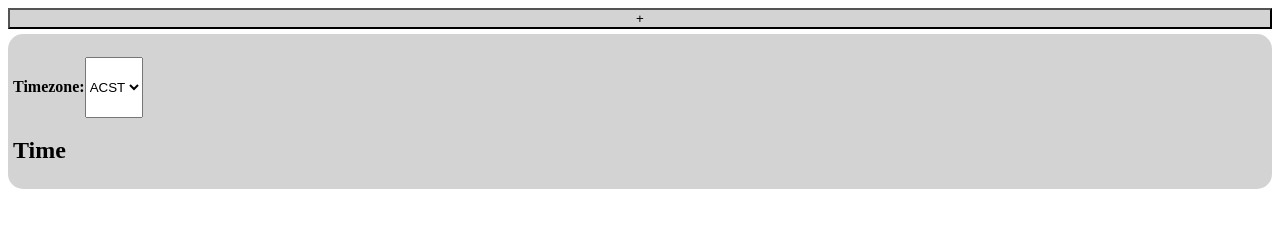
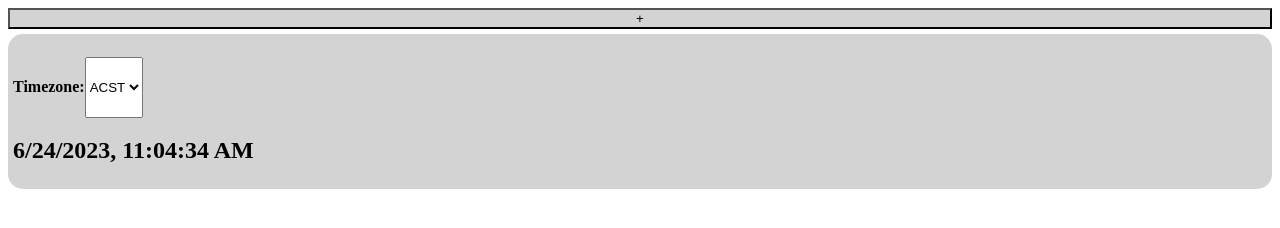
Before and after one commit to 987cj/Timezone-Website, a plain HTML site: page main.html in a window 1280 px wide. Drawn offline with Linux system fonts and the light colour scheme.

Commit message:
displays current time

```diff
--- a/main.html
+++ b/main.html
@@ -28,9 +28,11 @@
 	</div>
 
 <script>
-	zone_display = document.getElementById("zone_display");
-	const disp_array = [];
+	const zone_display = document.getElementById("zone_display");
+	let disp_array = [];
 	let	id_count = 0;
+
+	let timers = document.getElementsByClassName("timer");
 
 	function addDisplay()
 	{
@@ -38,10 +40,18 @@
 		a.create_disp(zone_display);
 		id_count++;
 		disp_array.push(a);
+	}
 
-		let now = Date.now();
-		zone_display += "<p>" + now + "</p>";
+	function refreshTime()
+	{
+		for (i = 0; i < timers.length; i++)
+		{
+			let date = new Date().toLocaleString();
+			timers[i].innerHTML = date;
+		}
 	}
+
+	setInterval(refreshTime, 1000);
 </script>
 
 </body>
--- a/zonedisplay.js
+++ b/zonedisplay.js
@@ -19,5 +19,6 @@ class ZonePanel {
 		disp_string += "</div>";
 
 		zone.innerHTML += disp_string;
+
 	}
 }
```
